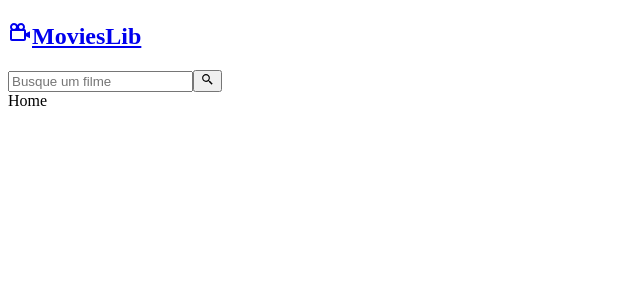
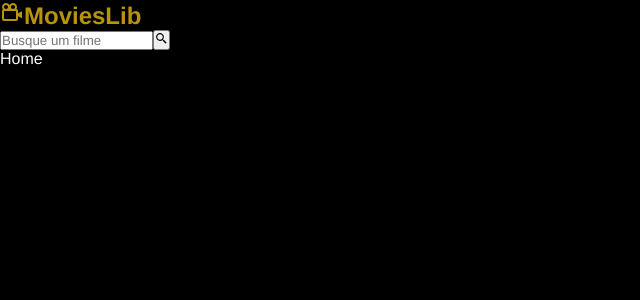
Before and after one commit to VictoriaCardos/Project-film-tmdb, a React (Vite) app in the folder movies_tmdb/: page / in a window 1280 px wide. Shown: the top 300 px of the page, without its empty margins (0-640 px from the left). Built offline with nearby package versions, Linux system fonts and the light colour scheme.

Commit message:
style: create structure

```diff
--- a/movies_tmdb/src/index.css
+++ b/movies_tmdb/src/index.css
@@ -0,0 +1,21 @@
+*{
+  font-family: Helvetica;
+  margin: 0;
+  padding: 0;
+  box-sizing: borde-box;
+}
+
+body{
+  background-color: #000;
+  color: #fff;
+}
+
+a{
+  text-decoration: none;
+  color:#f7d354;
+  transition: .3s;
+}
+
+a:hover{
+  color:#b8930c;
+}
```
